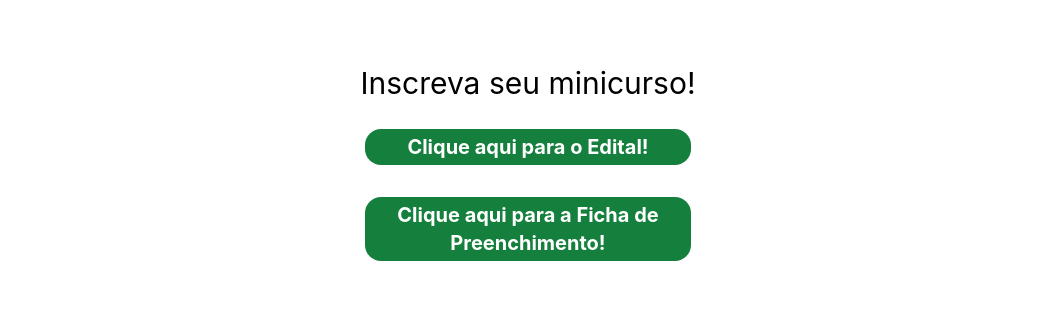
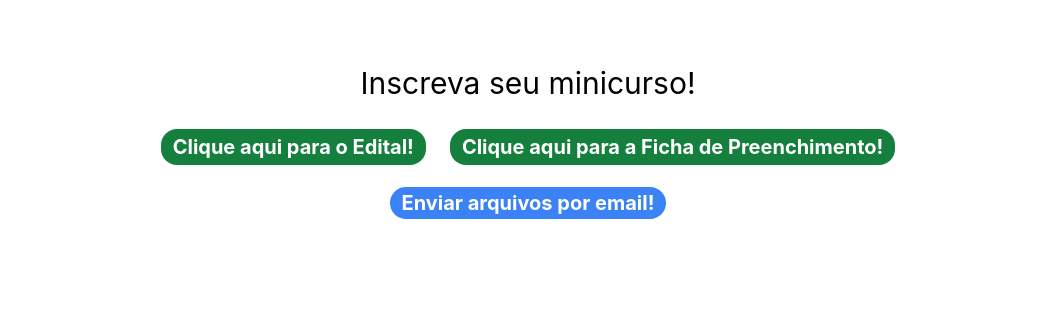
Before and after one commit to Escola-Piloto-de-Computacao/wtcc, a React (Create React App) app: page / in a window 1280 px wide. Shown: the part 1260-1571 px from the top of the page, without its empty margins (112-1167 px from the left). Built offline with nearby package versions, Linux system fonts and the light colour scheme.

Commit message:
Fixed buttons and files for downloads

```diff
--- a/src/components/Minicourses/Minicourses.tsx
+++ b/src/components/Minicourses/Minicourses.tsx
@@ -40,19 +40,28 @@ const Buttons = () => {
     return (
         <div className="flex flex-col col-span-1 justify-center">
             <p className="mb-7 text-3xl">Inscreva seu minicurso!</p>
-            <div className="grid grid-cols-11 gap-8 text-xl">
+            <div className="mx-40 flex-col flex-wrap space-y-6">
+                <div className="col-span-1 flex flex-row justify-center items-center gap-6 text-xl font-bold text-white">
                     <a href="/EditalMinicursos.pdf"
                         download
                         target="_blank"
                         rel="noreferrer"
-                    className="col-start-5 col-span-3 font-bold text-white bg-green-700 rounded-2xl px-3 py-1">
+                        className="bg-green-700 rounded-2xl px-3 py-1">
                         Clique aqui para o Edital!
                     </a>
                     <a href="/FichaDeMinicurso.doc"
                         target="_blank"
-                    className="col-start-5 col-span-3 font-bold text-white bg-green-700 rounded-2xl px-3 py-1">
+                        className="bg-green-700 rounded-2xl px-3 py-1">
                         Clique aqui para a Ficha de Preenchimento!
                     </a>
+                </div>
+                <div className="col-span-1 text-xl font-bold text-white">
+                    <a
+                        href="mailto:escolapilotodecomputacao@gmail.com?subject=Envio%20de%20Ficha%20de%20Minicurso%20para%20o%20IX%20WTCC"
+                        className="bg-blue-500 rounded-2xl px-3 py-1">
+                        Enviar arquivos por email!
+                    </a>
+                </div>
             </div>
         </div>
     );
--- a/src/components/ScientificShow/ScientificShow.tsx
+++ b/src/components/ScientificShow/ScientificShow.tsx
@@ -42,10 +42,18 @@ const Button = () => {
     return (
         <div className="flex flex-col col-span-1 justify-center">
             <p className="mb-7 text-3xl">Submeta seu artigo!</p>
-            <div className="grid grid-cols-11 gap-8 text-xl">
-                <a href="/SubmissaoDeArtigos.pdf" download
-                    className="col-start-5 col-span-3 font-bold text-white bg-green-700 rounded-2xl px-3 py-1">
-                    Clique aqui para o Edital!
+            <div className="mx-40 flex flex-col justify-center items-center gap-6 text-xl font-bold text-white">
+                <div className="flex space-x-4">
+                    <a href="/SubmissaoDeArtigos.pdf"
+                        download
+                        className="bg-green-700 rounded-2xl px-3 py-1">
+                        Clique aqui para o Edital!
+                    </a>
+                </div>
+                <a
+                    href="mailto:escolapilotodecomputacao@gmail.com?subject=Envio%20de%20Artigo%20para%20IX%20WTCC"
+                    className="bg-blue-500 rounded-2xl px-3 py-1">
+                    Enviar arquivos por email!
                 </a>
             </div>
         </div>
```
Lines whose indentation alone changed are shown as unchanged.
